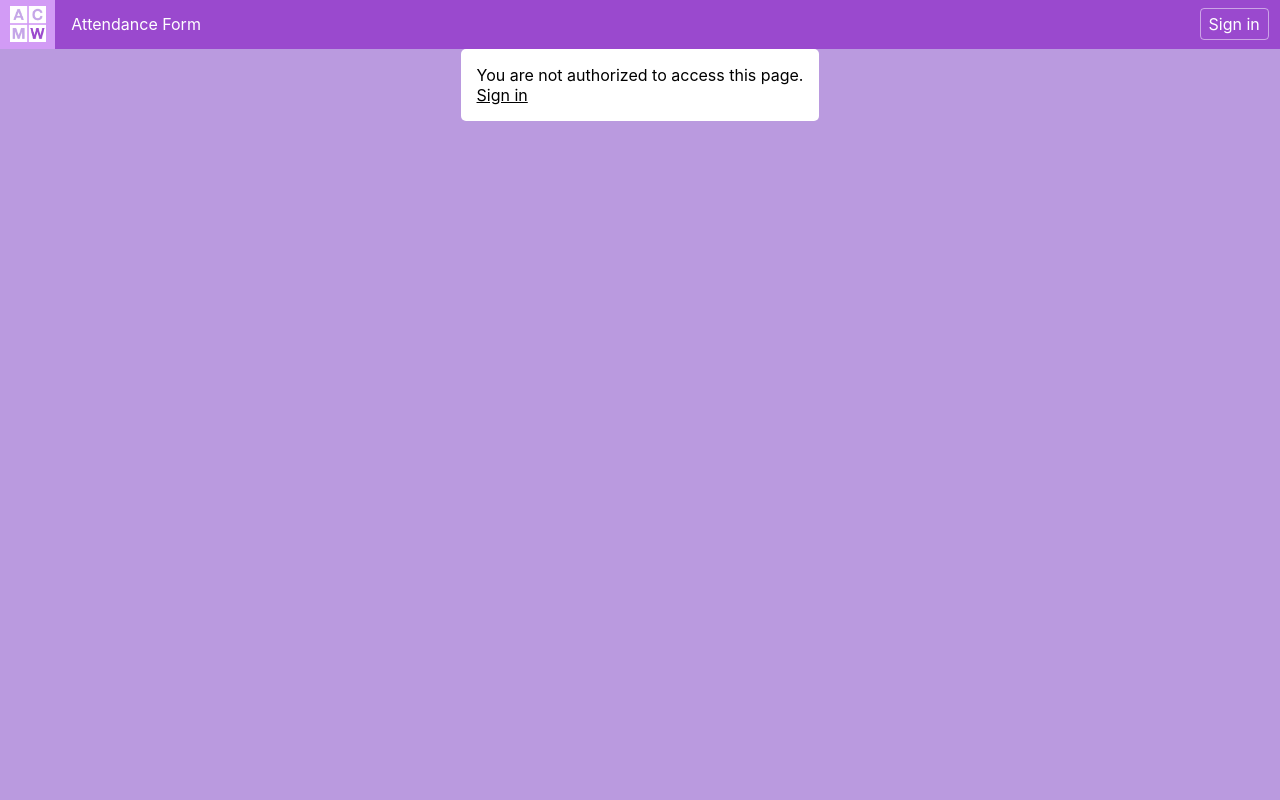
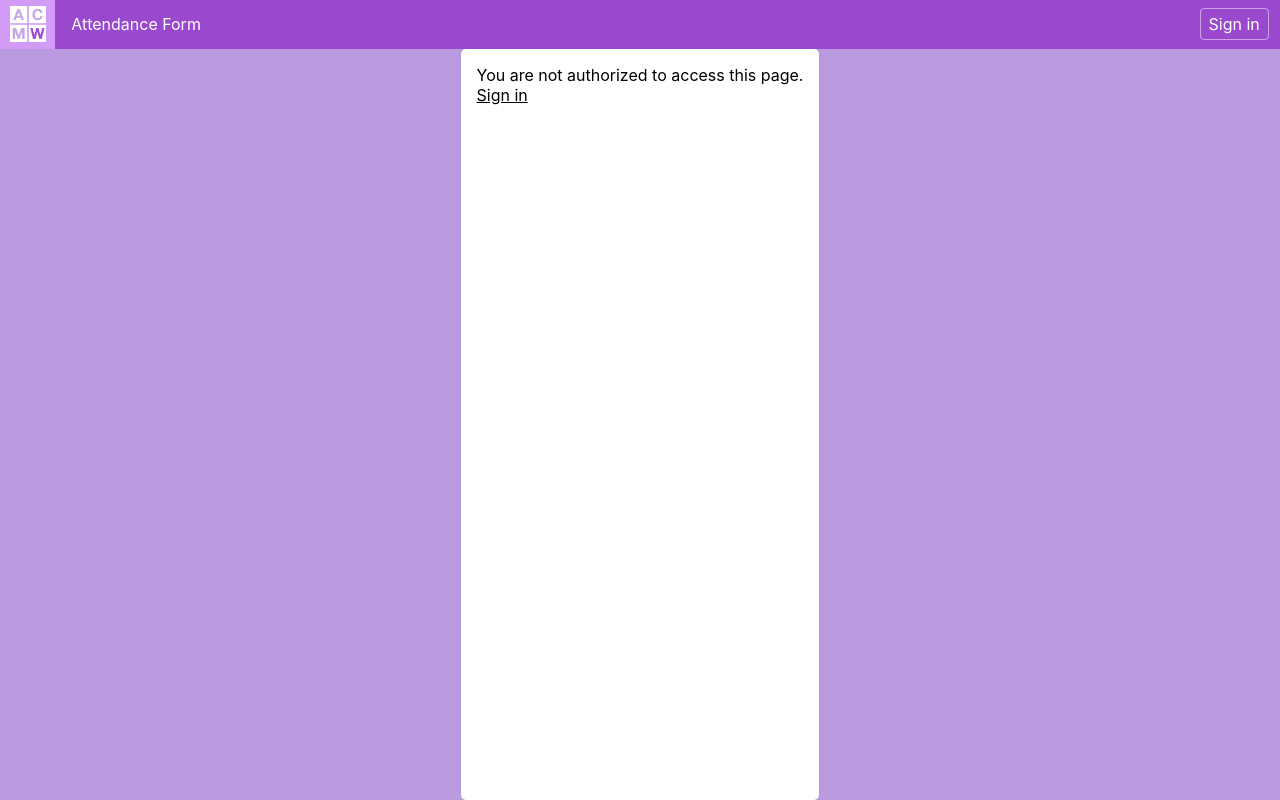
Before and after one commit to jgeorge37/acmwosu-db, a Next.js app in the folder acmw-db-app/: page /scholarshipprogress in a window 1280 px wide. Built offline with nearby package versions, Linux system fonts and the light colour scheme.

Commit message:
ADA-121-ADA-113 Fix display issues

```diff
--- a/acmw-db-app/styles/Database.module.css
+++ b/acmw-db-app/styles/Database.module.css
@@ -6,7 +6,6 @@
 */
 
 .container {
-  min-height: 100vh;
   display: flex;
   flex-direction: column;
   justify-content: left;
--- a/acmw-db-app/styles/SignIn.module.css
+++ b/acmw-db-app/styles/SignIn.module.css
@@ -6,7 +6,6 @@
 */
 
 .container {
-  min-height: 100vh;
   display: flex;
   flex-direction: column;
   justify-content: center;
--- a/acmw-db-app/styles/components/ScholarshipProgressBar.module.css
+++ b/acmw-db-app/styles/components/ScholarshipProgressBar.module.css
@@ -1,11 +1,11 @@
   #popup_inner {
-    position: fixed;
-    margin: 10px 450px;
     width: 700px;
     border-radius: 20px;
     background: white;
     color: black;
     overflow: auto;
+    margin: auto;
+    margin-top: 2em;
   }
 
   .container_styles {
@@ -26,9 +26,8 @@
   .list_scroll {
     padding-top: 13%;
     padding-bottom: 15px;
-    height: 100px;
     overflow: hidden;
-    overflow-y: scroll;
+    overflow-y: auto;
   }
 
   #table_rows {
--- a/acmw-db-app/styles/globals.css
+++ b/acmw-db-app/styles/globals.css
@@ -30,7 +30,9 @@ a {
   background-color: #BA9ADF;
 }
 .app-container .component > div {
-  height: 100%;
+  display: flex;
+  flex: 1 1 auto;
+  flex-direction: column;
 }
 
 .app-container .unauth {
```
